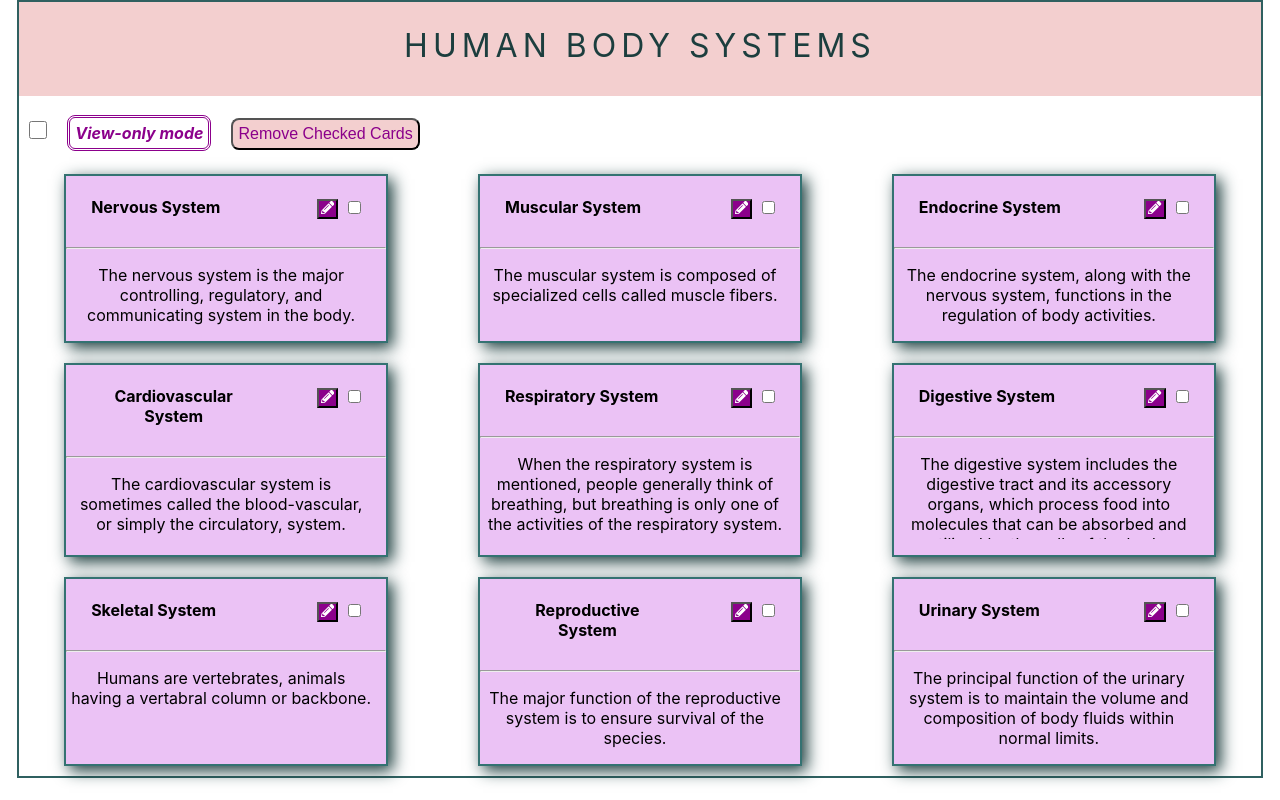
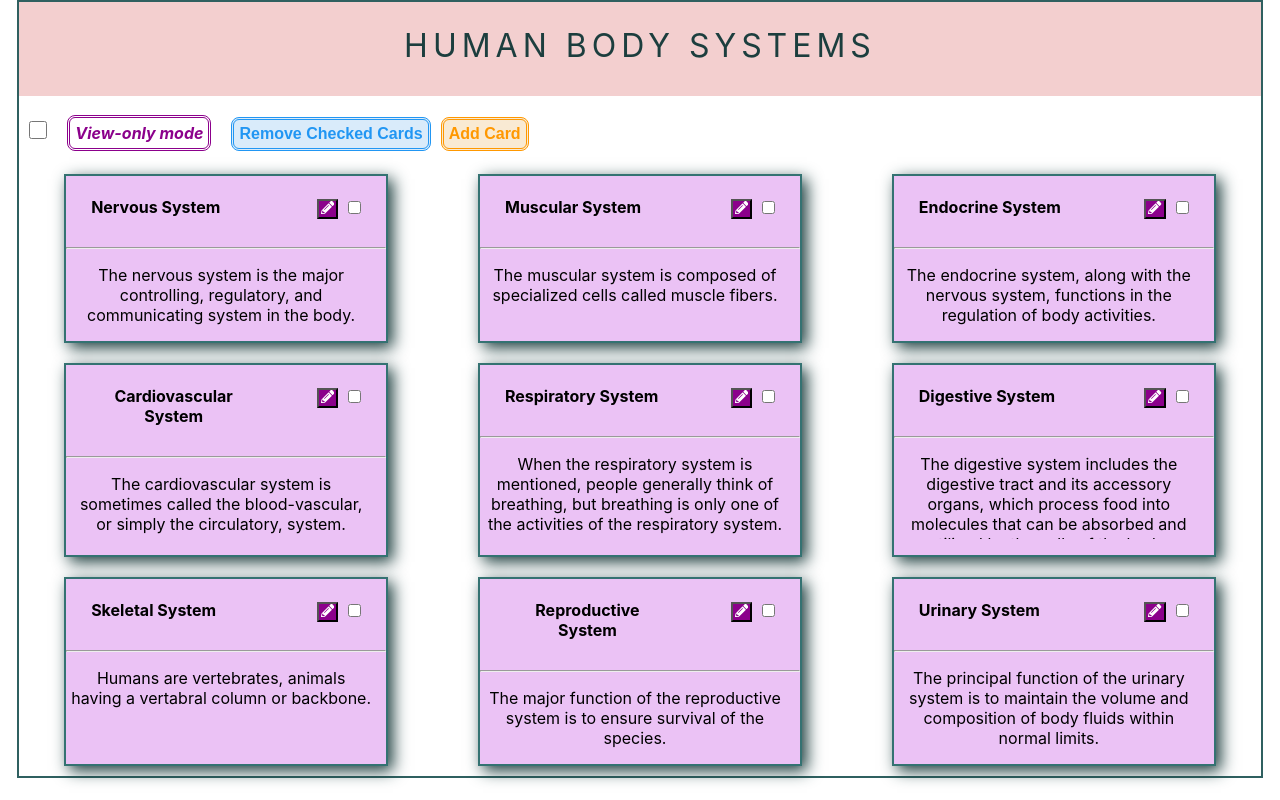
Before and after one commit to DmitriyLadutsko/IBA-react-js, a React (Create React App) app: page / in a window 1280 px wide. Built offline with nearby package versions, Linux system fonts and the light colour scheme.

Commit message:
fix: delete-button color

```diff
--- a/src/container/App.js
+++ b/src/container/App.js
@@ -103,6 +103,10 @@ class App extends Component {
         this.setState({ cards: newCards });
     }
 
+    addCardHandler =() => {
+
+    }
+
     render() {
         const StyledLabel = styled.label.attrs(() => ({
             htmlFor: 'checkbox'
@@ -113,17 +117,6 @@ class App extends Component {
         margin: 20px;
         padding: 5px;
         cursor: pointer;
-        `;
-
-        const StyledButton = styled.button.attrs(() => ({
-            onClick: this.cardDeleteHandler
-        }))`
-        color: darkmagenta;
-        background-color: #f3cfcf;
-        font-size: 16px;
-        border-radius: 8px;
-        margin: auto;
-        padding: 5px;
         &:hover {
             color: white;
             background-color: darkmagenta;
@@ -144,6 +137,38 @@ class App extends Component {
             }
         `;
 
+        const BlueButton = styled.button`
+        color: #2196f3;
+        background-color: #92c6ef59;
+        font-weight: bold;
+        font-size: 16px;
+        border: double #2196f3;
+        border-radius: 8px;
+        margin: auto;
+        padding: 5px;
+        &:hover {
+            color: white;
+            background-color: #2196f3;
+
+        }
+        `;
+
+        const OrangeButton = styled.button`
+        color: #FF9800;
+        background-color: #f6ddb79c;
+        font-weight: bold;
+        font-size: 16px;
+        border: double #FF9800;
+        border-radius: 8px;
+        margin: auto 10px;
+        padding: 5px;
+        &:hover {
+            color: white;
+            background-color: #FF9800;
+            font-weight: bold;
+        }
+        `;
+
         return (
             <div className="App">
                 <Header/>
@@ -151,9 +176,12 @@ class App extends Component {
                 <StyledLabel >
                     <i><b>View-only mode</b></i>
                 </StyledLabel>
-                <StyledButton>
+                <BlueButton onClick={this.cardDeleteHandler} >
                     Remove Checked Cards
-                </StyledButton>
+                </BlueButton>
+                <OrangeButton onClick={this.addCardHandler} >
+                    Add Card
+                </OrangeButton>
                 <main>
                     <CardList
                         cards={this.state.cards}
```
